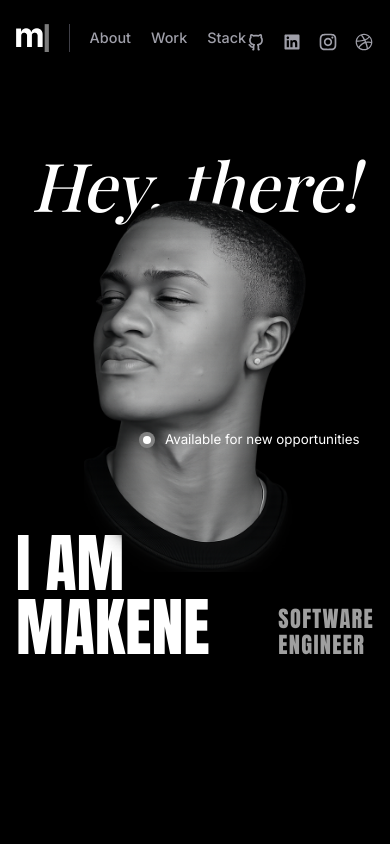
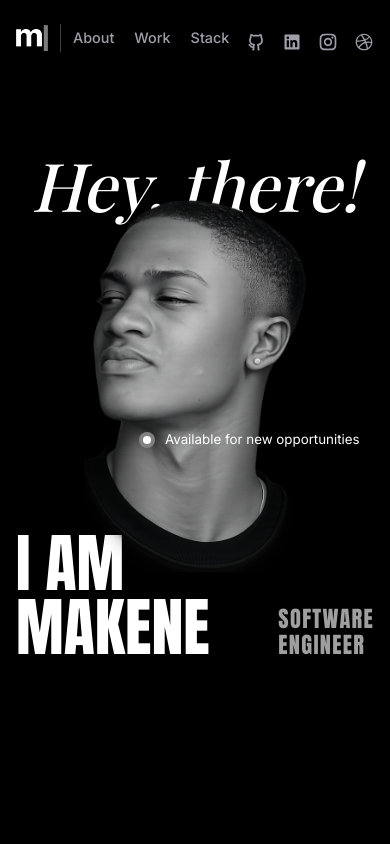
Before and after one commit to makeneto/makenedev, a React (Vite) app: page / in a window 390 px wide. Shown: the top 844 px of the page. Built offline with nearby package versions, Linux system fonts and the light colour scheme; no server answers; a web font is replaced by a local one.

Commit message:
style: apply media query in nav

```diff
--- a/src/components/Navbar.tsx
+++ b/src/components/Navbar.tsx
@@ -6,8 +6,8 @@ import SocialLinks from "./SocialLinks"
 export default function Navbar() {
   return (
     <nav className="nav flex items-center justify-between">
-      <div className="flex items-center gap-5">
-        <Logo />
+      <div className="flex items-center gap-3 sm:gap-5">
+        <Logo variant="nav" />
         <div className="w-px h-7 bg-zinc-700" />
         <NavRoutes links={navLinks} />
       </div>
```
